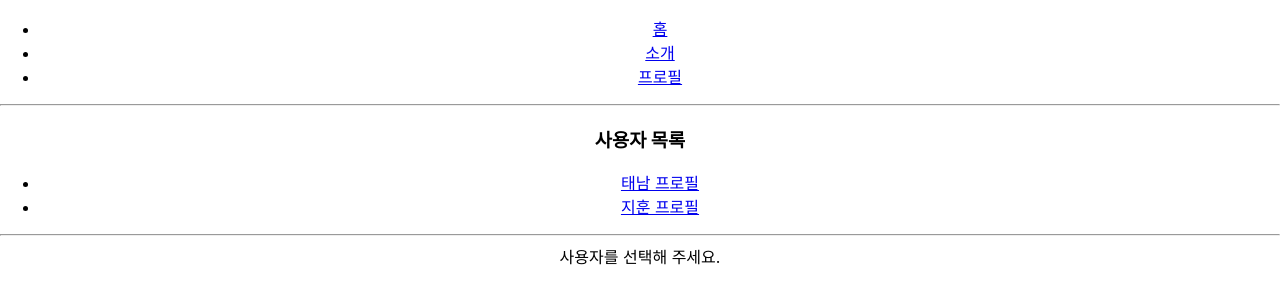
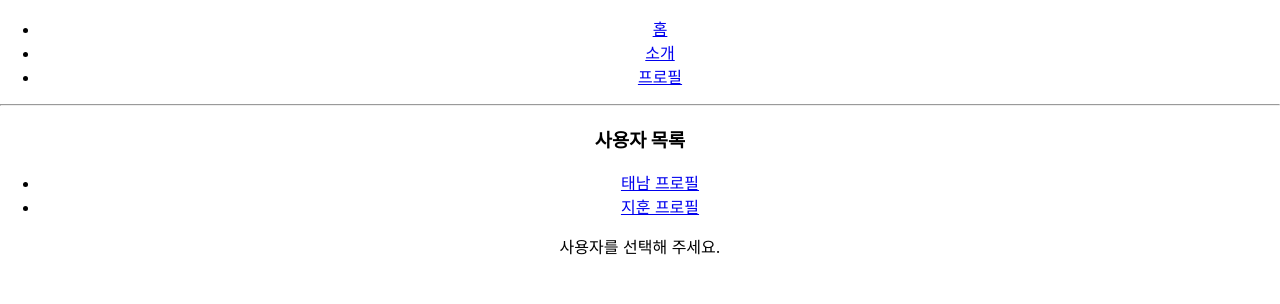
Before and after one commit to dev-93/react-router, a React (Create React App) app: page /profiles in a window 1280 px wide. Shown: the top 304 px of the page. Built offline with nearby package versions, Linux system fonts and the light colour scheme; the HTML template or start-up script is replaced by a standard one.

Commit message:
스타일 수정

```diff
--- a/src/Profile.js
+++ b/src/Profile.js
@@ -21,6 +21,8 @@ const Profile = ({ match }) => {
 
     return (
         <div>
+            <hr />
+
             <h3>
                 {username}({profile.name})
             </h3>
--- a/src/Profiles.js
+++ b/src/Profiles.js
@@ -15,8 +15,6 @@ const Profiles = () => {
                 </li>
             </ul>
 
-            <hr />
-
             <Route exact path="/profiles" render={() => <div>사용자를 선택해 주세요.</div>} />
             <Route path="/profiles/:username" component={Profile} />
         </div>
```
